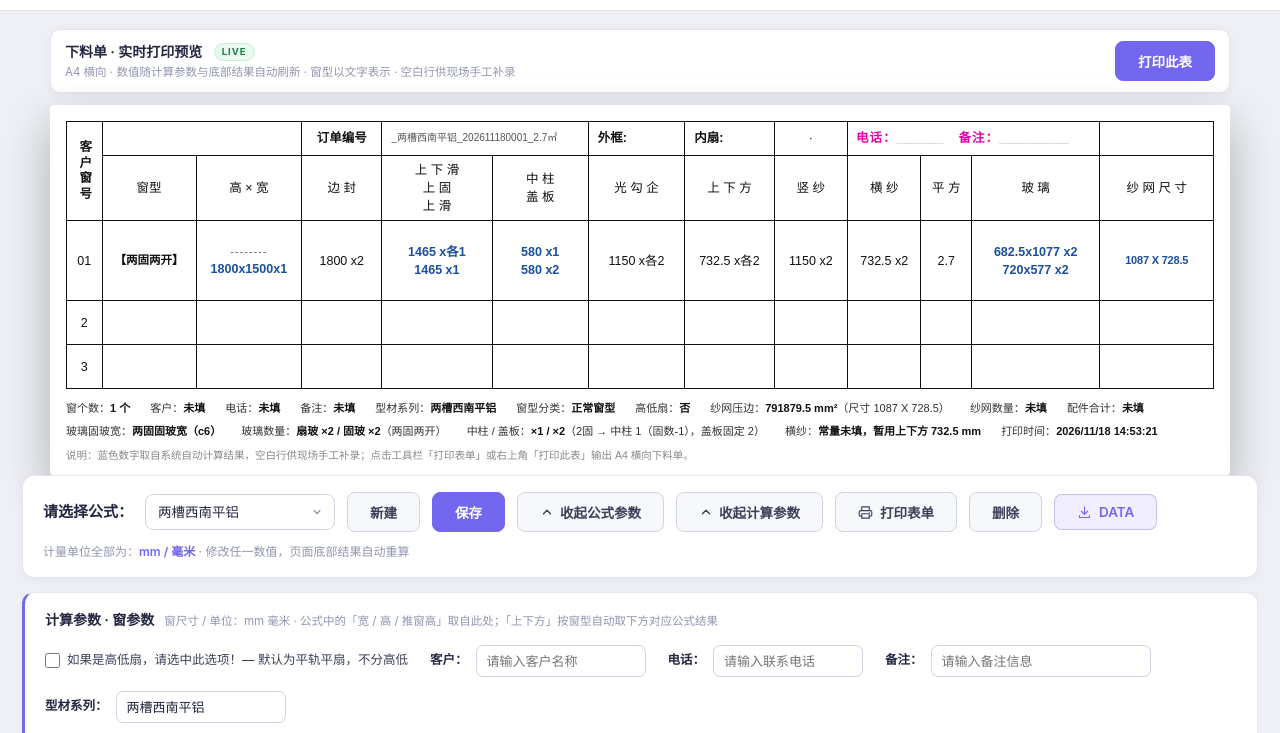
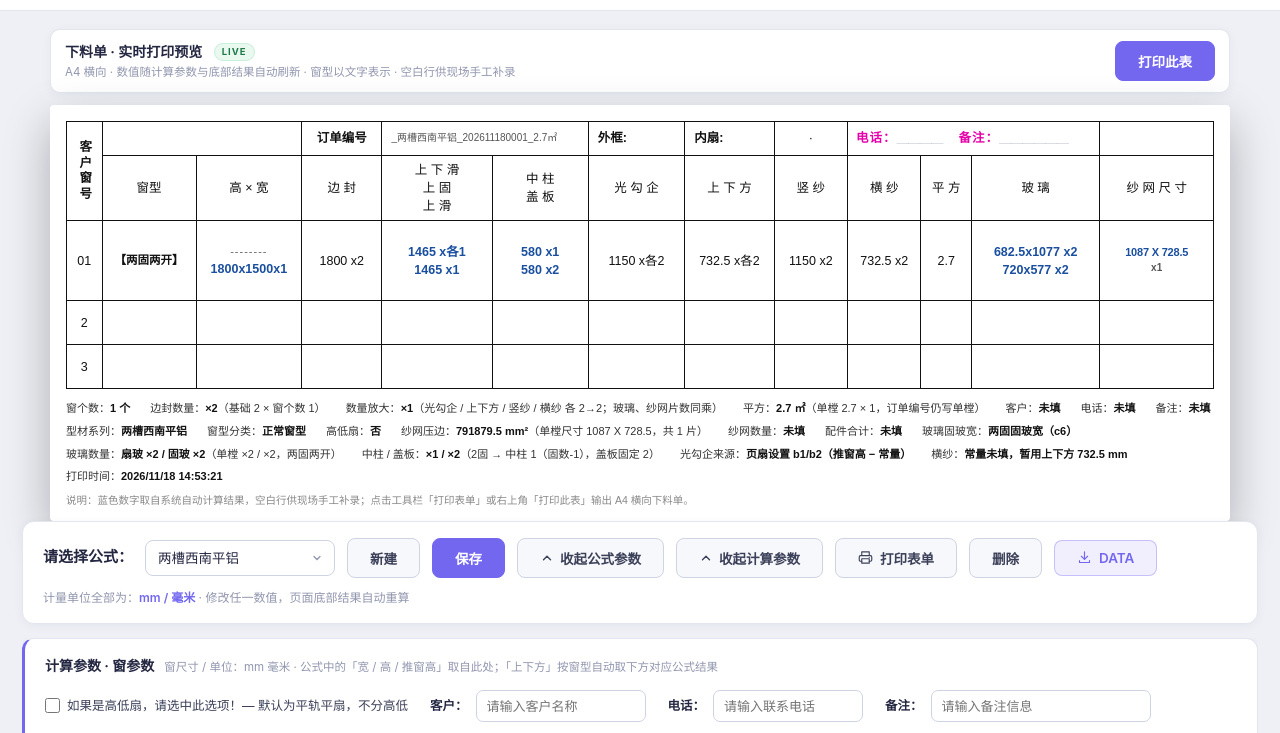
Before and after one commit to sjoye/sjoye.github.io, a plain HTML site: page add.html in a window 1280 px wide. Shown: the part 58-791 px from the top of the page. Drawn offline with Linux system fonts and the light colour scheme.

Commit message:
Update add.html
V0.99

```diff
--- a/add.html
+++ b/add.html
@@ -424,6 +424,8 @@
     .pf-table td.pf-shape { font-size: 11.5px; font-weight: 700; color: #111; white-space: nowrap; }
     /* 纱网尺寸 A X B：蓝色加粗，略缩字号保证 13 列下不换行；同样需带 td 提升优先级 */
     .pf-table td.pf-mesh { font-size: 11px; color: #1a4fa0; font-weight: 700; white-space: nowrap; letter-spacing: -.2px; }
+    /* 纱网尺寸下方的小号片数（xN），与尺寸本身区分 */
+    .pf-table td.pf-mesh .pf-mesh-qty { font-size: 10px; color: #555; font-weight: 600; letter-spacing: 0; }
     .pf-dash { color: #666; letter-spacing: 1px; font-size: 11px; }
     .pf-line { display: block; }
     .pf-foot {
@@ -807,7 +809,7 @@
     "default": "两固两开",
     "options": [
       "", "拼窗一固两开x2", "拼窗两固两开x2",
-      "无搓头两开", "无搓头三开", "无搓头四开",
+      "无摇头两开", "无摇头三开", "无摇头四开",
       "一固两开", "两固三开", "两固四开",
       "两固两开", "三固三开", "三固四开",
       "三固两开", "", "四固四开"
@@ -830,10 +832,27 @@
     },
     "pillarQty": {
       "title": "中柱 / 盖板数量",
-      "note": "中柱 = 固数 - 1；盖板固定 2；无头（无搓头）X开 无固扇，二者均为 0",
+      "note": "中柱 = 固数 - 1；盖板固定 2；无头（无摇头）X开 无固扇，二者均为 0",
       "coverQty": 2,
       "zeroQty": 0,
-      "noneGuMatch": "无搓头|无头"
+      "noneGuMatch": "无摇头|无头"
+    },
+    "edgeQty": {
+      "title": "边封数量 = 基础数 × 窗个数",
+      "base": 2
+    },
+    "noUpperFixed": {
+      "title": "无摇头窗型：光勾企取「无上固定窗型参数设置」区块",
+      "match": "无摇头|无头",
+      "normalGgq": { "outer": "b1", "inner": "b2" },
+      "noUpperGgq": { "outer": "d1", "inner": "d2" },
+      "refOverride": { "b1": "d1", "b2": "d2" }
+    },
+    "windowQty": {
+      "title": "打印表右侧各列的数量按窗个数放大",
+      "baseEach": 2,
+      "meshSheetPerWindow": 1,
+      "areaByWindow": true
     }
   },
   "schemes": [
@@ -1206,7 +1225,7 @@
       }
       var ROWS = allRows();
 
-      /* 上下方自动取值：按窗型文字判断固数，三固→b5、四固→b6、其余（两固/一固/拼窗/无搓头）→b4
+      /* 上下方自动取值：按窗型文字判断固数，三固→b5、四固→b6、其余（两固/一固/拼窗/无摇头）→b4
          b4/b5/b6 均为 (宽−X)/2、/3、/4，只依赖 W 与常量，可用 S=0 单独先算，避免循环依赖 */
       function sFormulaId() {
         var s = shapeState || '';
@@ -1222,7 +1241,7 @@
       }
 
       /* 玻璃固玻宽按窗型自动选择：一固→c5、两固→c6、三固→c7、四固→c8，
-         窗型文字里没有「X固」的（如「无搓头…」）走 shapes.glass.default（默认两固 c6）。
+         窗型文字里没有「X固」的（如「无摇头…」）走 shapes.glass.default（默认两固 c6）。
          映射规则统一放在 #formulaData.shapes.glass，后期新增固数只改 JSON，不用动 JS。 */
       function glassWidthId() {
         var cfg = (BASE.shapes && BASE.shapes.glass) || {};
@@ -1240,7 +1259,7 @@
 
       /* 玻璃数量按「X固Y开」解析：上方扇玻 × 开数 Y、下方固玻 × 固数 X。
          中文数字与兜底值放在 #formulaData.shapes.glassQty，以后加「五固五开」只改 JSON。
-         「无搓头四开」没有「X固」→ 固数用 defaultGu；拼窗名称末尾的 x2 是窗体倍数，
+         「无摇头四开」没有「X固」→ 固数用 defaultGu；拼窗名称末尾的 x2 是窗体倍数，
          按用户口径「X固Y开」只取固/开数，不参与玻璃片数计算。 */
       function shapeCounts() {
         var cfg = (BASE.shapes && BASE.shapes.glassQty) || {};
@@ -1271,7 +1290,7 @@
          中柱 / 盖板数量（规则统一存于 #formulaData.shapes.pillarQty）
            1) 中柱 = 固数 - 1：一固→0、两固→1、三固→2、四固→3
            2) 盖板固定 = coverQty（默认 2）
-           3) 无「X固」的无头 / 无搓头 X开 窗型：中柱、盖板都为 0
+           3) 无「X固」的无头 / 无摇头 X开 窗型：中柱、盖板都为 0
            4) 拼窗名称末尾的 x2 只是窗体倍数，与玻璃数量口径一致，不乘入数量
          注意：这里必须重新解析「X固」并允许 gu=null，不能直接复用 shapeCounts()，
          因为它对无固窗型会用 defaultGu=2 兜底，那样无头窗型会算出 1 根中柱。
@@ -1285,7 +1304,7 @@
         var gu = null, m = null, noHead = false;
         try { m = s.match(new RegExp('([' + keys + '])固')); } catch (e) { }
         if (m) gu = digits[m[1]];
-        try { noHead = new RegExp(cfg.noneGuMatch || '无搓头|无头').test(s); } catch (e) { }
+        try { noHead = new RegExp(cfg.noneGuMatch || '无摇头|无头').test(s); } catch (e) { }
         var zero  = cfg.zeroQty  === undefined ? 0 : Number(cfg.zeroQty);
         var cover = cfg.coverQty === undefined ? 2 : Number(cfg.coverQty);
         if (gu === null) {
@@ -1302,6 +1321,25 @@
           pillar: p, cover: cover, gu: gu, noHead: false, label: s,
           desc: gu + '固 → 中柱 ' + p + '（固数-1），盖板固定 ' + cover
         };
+      }
+
+      /* ============================================================
+         无摇头（无上固定）窗型的光勾企取值（配置：shapes.noUpperFixed）
+           常规窗型 → 页扇设置 b1/b2（推窗高 T − 常量）
+           无摇头窗型 → 无上固定窗型参数设置 d1/d2（高 H − 常量）
+         refOverride 让纱网公式里引用 b1/b2 的地方自动切到 d1/d2，
+         保证「光勾企」在打印表与纱网压边里是同一个数。
+         ============================================================ */
+      function noUpperFixedCfg() { return (BASE.shapes && BASE.shapes.noUpperFixed) || {}; }
+      function isNoUpperFixedShape() {
+        try { return new RegExp(noUpperFixedCfg().match || '无摇头|无头').test(String(shapeState || '')); }
+        catch (e) { return false; }
+      }
+      function ggqIds() {
+        var cfg = noUpperFixedCfg();
+        return isNoUpperFixedShape()
+          ? (cfg.noUpperGgq || { outer: 'd1', inner: 'd2' })
+          : (cfg.normalGgq  || { outer: 'b1', inner: 'b2' });
       }
 
       /* ================= 纱网自动计算（规则统一存于 #formulaData 的 mesh 节点） =================
@@ -1437,7 +1475,10 @@
         var mr = meshRule(), mc = meshCuts(mr);
         function mref(ref) {
           if (ref === 'S') return V.S;
-          return valueMap[ref] === undefined ? null : valueMap[ref];
+          /* 无摇头窗型下，纱网公式引用的「光勾企」b1/b2 改取 d1/d2 */
+          var ov = noUpperFixedCfg().refOverride || {};
+          var key = (isNoUpperFixedShape() && ov[ref]) ? ov[ref] : ref;
+          return valueMap[key] === undefined ? null : valueMap[key];
         }
         var mAv = mref(mr.a.ref), mBv = mref(mr.b.ref);
         var mCa = numOrNull(mc.a), mCb = numOrNull(mc.b);
@@ -1634,6 +1675,32 @@
       function winCount() { return normWinCount($('pQty').value); }
       $('pQty').addEventListener('change', function () { this.value = String(winCount()); });
 
+      /* 边封实际数量 = 基础数（JSON shapes.edgeQty.base，默认 2）× 窗个数 */
+      function edgeQty() {
+        var cfg = (BASE.shapes && BASE.shapes.edgeQty) || {};
+        var base = cfg.base === undefined ? 2 : Number(cfg.base);
+        var n = winCount();
+        return { base: base, count: n, total: base * n };
+      }
+
+      /* ============================================================
+         打印表右侧 7 列统一按窗个数放大（配置：shapes.windowQty）
+           each      光勾企 / 上下方 / 竖纱 / 横纱 的数量后缀（基础 2 × 窗个数）
+           meshSheet 纱网尺寸列下方的片数（每窗 1 片 × 窗个数）
+           n         玻璃数量的乘数（扇玻 开数×n、固玻 固数×n）
+           areaByWindow 平方列用总面积；订单编号仍保留单樘面积
+         ============================================================ */
+      function printQty() {
+        var cfg = (BASE.shapes && BASE.shapes.windowQty) || {};
+        var n = winCount();
+        var base = cfg.baseEach === undefined ? 2 : Number(cfg.baseEach);
+        var per  = cfg.meshSheetPerWindow === undefined ? 1 : Number(cfg.meshSheetPerWindow);
+        return {
+          n: n, baseEach: base, each: base * n, meshSheet: per * n,
+          areaByWindow: cfg.areaByWindow !== false
+        };
+      }
+
       /* ================= 公式方案：下拉 / 新建 / 保存 / 删除 ================= */
       function refreshSelect() {
         var html = Object.keys(store.schemes).map(function (name) {
@@ -1810,7 +1877,13 @@
       function buildPrintPaper() {
         var W = pVal('pW'), H = pVal('pH'), S = pVal('pS');
         var a1 = resNum('a1'), a2 = resNum('a2'), a3 = resNum('a3'), a4 = resNum('a4');
-        var b1 = resNum('b1'), b2 = resNum('b2'), b3 = resNum('b3');
+        var b3 = resNum('b3');
+        /* 光勾企：无摇头窗型取 d1/d2，其余取 b1/b2 */
+        var gids = ggqIds();
+        var ggqOuter = resNum(gids.outer), ggqInner = resNum(gids.inner);
+        /* 边封数量随窗个数成倍增加；右侧 7 列统一取同一乘数 */
+        var eq = edgeQty();
+        var pq = printQty();
         /* 横纱 = 上下方 + 常量（公式行 b7），打印表单必须取公式结果，不能直接取 S */
         var b7 = resNum('b7');
         var hs = (b7 === null ? S : b7);   /* 方案未填 b7 常量时保持旧行为，用上下方兜底 */
@@ -1824,12 +1897,16 @@
         var pc = pillarCover();
         var area = (W === null || H === null) ? null : Math.round(W * H / 1000000 * 100) / 100;
         var areaTxt = area === null ? '—' : String(area);
+        /* 平方列按总面积（单樘面积 × 窗个数）；订单编号仍保留单樘面积 */
+        var areaAll = area === null ? null : Math.round(area * eq.count * 100) / 100;
+        var areaAllTxt = areaAll === null ? '—' : String(areaAll);
         var no = ($('pNo').value || '').trim() || '01';
         var seq = parseInt(no, 10);
         var blanks = isFinite(seq) ? [String(seq + 1), String(seq + 2)] : ['02', '03'];
 
         /* 光勾企：内外值一致时合并为一个数，不同时用 / 并列 */
-        var ggq = (b1 !== null && b2 !== null && b1 !== b2) ? nTxt(b1) + '/' + nTxt(b2) : nTxt(b1);
+        var ggq = (ggqOuter !== null && ggqInner !== null && ggqOuter !== ggqInner)
+          ? nTxt(ggqOuter) + '/' + nTxt(ggqInner) : nTxt(ggqOuter);
 
         /* 纱网尺寸 = 压边公式的两个因子 A × B，直接取结果区 mesh 行上的原始数值，
            与「纱网压边」同源，A × B 恒等于结果显示的压边面积（mm²）。 */
@@ -1888,23 +1965,27 @@
           '<td>' + esc(no) + '</td>' +
           '<td class="pf-shape">【' + esc(shapeState || '未选') + '】</td>' +
           '<td><span class="pf-line pf-dash">--------</span><span class="pf-line pf-num">' + nTxt(H) + 'x' + nTxt(W) + 'x' + winCount() + '</span></td>' +
-          '<td class="pf-num">' + nTxt(a1) + ' x2</td>' +
+          '<td class="pf-num">' + nTxt(a1) + ' x' + eq.total + '</td>' +
           '<td>' + pfLines([nTxt(a2) + ' x各1', nTxt(a2) + ' x1']) + '</td>' +
           '<td>' + pfLines([nTxt(a3) + ' x' + pc.pillar, nTxt(a4) + ' x' + pc.cover]) + '</td>' +
-          '<td class="pf-num">' + ggq + ' x各2</td>' +
-          '<td class="pf-num">' + nTxt(S) + ' x各2</td>' +
-          '<td class="pf-num">' + nTxt(b3) + ' x2</td>' +
-          '<td class="pf-num">' + nTxt(hs) + ' x2</td>' +
-          '<td class="pf-num">' + areaTxt + '</td>' +
+          '<td class="pf-num">' + ggq + ' x各' + pq.each + '</td>' +
+          '<td class="pf-num">' + nTxt(S) + ' x各' + pq.each + '</td>' +
+          '<td class="pf-num">' + nTxt(b3) + ' x' + pq.each + '</td>' +
+          '<td class="pf-num">' + nTxt(hs) + ' x' + pq.each + '</td>' +
+          '<td class="pf-num">' + (pq.areaByWindow ? areaAllTxt : areaTxt) + '</td>' +
           '<td>' + pfLines([
-            nTxt(c1) + 'x' + nTxt(c2) + ' x' + cnt.kai,
-            nTxt(gW) + 'x' + nTxt(c4) + ' x' + cnt.gu
+            nTxt(c1) + 'x' + nTxt(c2) + ' x' + (cnt.kai * pq.n),
+            nTxt(gW) + 'x' + nTxt(c4) + ' x' + (cnt.gu * pq.n)
           ]) + '</td>' +
-          '<td class="pf-mesh">' + meshSizeTxt + '</td>' +
+          '<td class="pf-mesh">' + meshSizeTxt +
+            '<span class="pf-line pf-mesh-qty">x' + pq.meshSheet + '</span></td>' +
         '</tr>' + blanks.map(pfBlankRow).join('') + '</tbody>';
 
         var meta = [
           '窗个数：<b>' + winCount() + ' 个</b>',
+          '边封数量：<b>×' + eq.total + '</b>（基础 ' + eq.base + ' × 窗个数 ' + eq.count + '）',
+          '数量放大：<b>×' + pq.n + '</b>（光勾企 / 上下方 / 竖纱 / 横纱 各 ' + pq.baseEach + '→' + pq.each + '；玻璃、纱网片数同乘）',
+          '平方：<b>' + (pq.areaByWindow ? areaAllTxt : areaTxt) + ' ㎡</b>（单樘 ' + areaTxt + ' × ' + pq.n + '，订单编号仍写单樘）',
           '客户：<b>' + esc(($('pCustomer').value || '').trim() || '未填') + '</b>',
           '电话：<b>' + esc(phone || '未填') + '</b>',
           '备注：<b>' + esc(remark || '未填') + '</b>',
@@ -1916,12 +1997,15 @@
         if (fixedEnabled('up')) meta.push('上固定窗高：<b>' + esc($('pFU').value || '—') + '</b>');
         var q = normQty(meshState.qty);
         var pTotal = resNum('parts');
-        meta.push('纱网压边：<b>' + nTxt(resNum('mesh')) + ' mm²</b>（尺寸 ' + meshSizeTxt + '）');
+        meta.push('纱网压边：<b>' + nTxt(resNum('mesh')) + ' mm²</b>（单樘尺寸 ' + meshSizeTxt + '，共 ' + pq.meshSheet + ' 片）');
         meta.push('纱网数量：<b>' + (q === '' ? '未填' : q + ' 片') + '</b>');
         meta.push('配件合计：<b>' + (pTotal === null ? '未填' : nTxt(pTotal) + ' 个') + '</b>');
         meta.push('玻璃固玻宽：<b>' + esc(gName) + '（' + esc(gId) + '）</b>');
-        meta.push('玻璃数量：<b>扇玻 ×' + cnt.kai + ' / 固玻 ×' + cnt.gu + '</b>（' + esc(cnt.label) + '）');
+        meta.push('玻璃数量：<b>扇玻 ×' + (cnt.kai * pq.n) + ' / 固玻 ×' + (cnt.gu * pq.n) + '</b>（单樘 ×' + cnt.kai + ' / ×' + cnt.gu + '，' + esc(cnt.label) + '）');
         meta.push('中柱 / 盖板：<b>×' + pc.pillar + ' / ×' + pc.cover + '</b>（' + esc(pc.desc) + '）');
+        meta.push('光勾企来源：<b>' + (isNoUpperFixedShape()
+          ? '无上固定窗型参数设置 ' + esc(gids.outer) + '/' + esc(gids.inner) + '（高 − 常量，纱网因子同步）'
+          : '页扇设置 ' + esc(gids.outer) + '/' + esc(gids.inner) + '（推窗高 − 常量）') + '</b>');
         meta.push('横纱：<b>' + (b7 === null
           ? '常量未填，暂用上下方 ' + nTxt(S) + ' mm'
           : nTxt(b7) + ' mm（上下方 ' + nTxt(S) + ' + 常量）') + '</b>');
```
